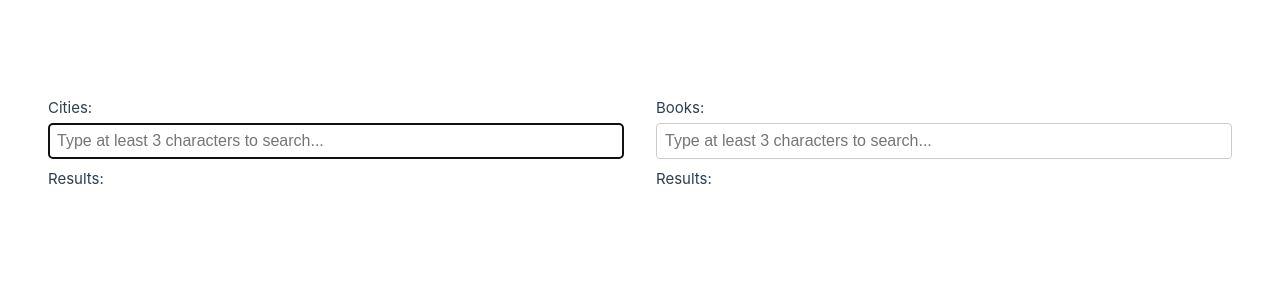
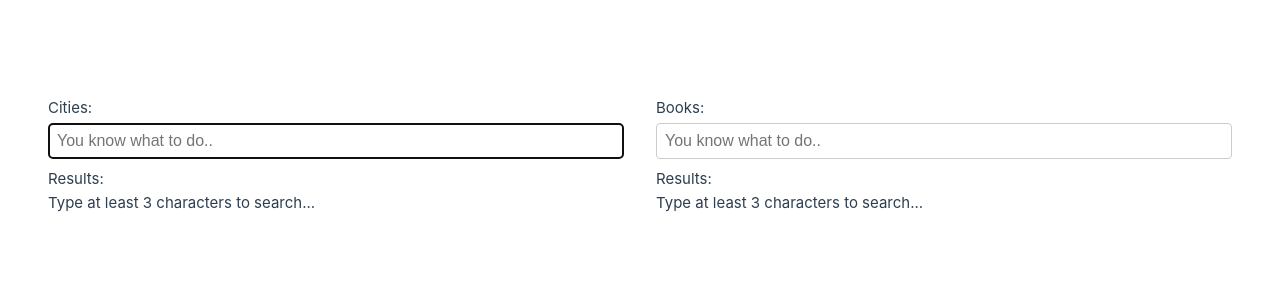
Before and after one commit to Infonautica/storyteq-challenge, a Vue app in the folder front-end/code/: page / in a window 1280 px wide. Shown: the top 300 px of the page. Built offline with nearby package versions, Linux system fonts and the light colour scheme.

Commit message:
Added README

```diff
--- a/front-end/code/src/components/AutoComplete.vue
+++ b/front-end/code/src/components/AutoComplete.vue
@@ -35,7 +35,7 @@ const showNoResults = computed(() => showSuggestions.value && isEmptyResult.valu
     <input
       autofocus
       class="searchbar"
-      placeholder="Type at least 3 characters to search..."
+      placeholder="You know what to do.."
       @input="handleChange"
       :value="props.store.searchValue"
       :list="suggestionsId"
@@ -49,6 +49,7 @@ const showNoResults = computed(() => showSuggestions.value && isEmptyResult.valu
       <ul v-if="showSuggestions">
         <li v-for="suggestion in suggestions" :key="suggestion">{{ suggestion }}</li>
       </ul>
+      <div v-else>Type at least 3 characters to search...</div>
     </div>
   </div>
 </template>
```
Also changed, not shown: 1 other file (tests, documents, lock files or other folders).
